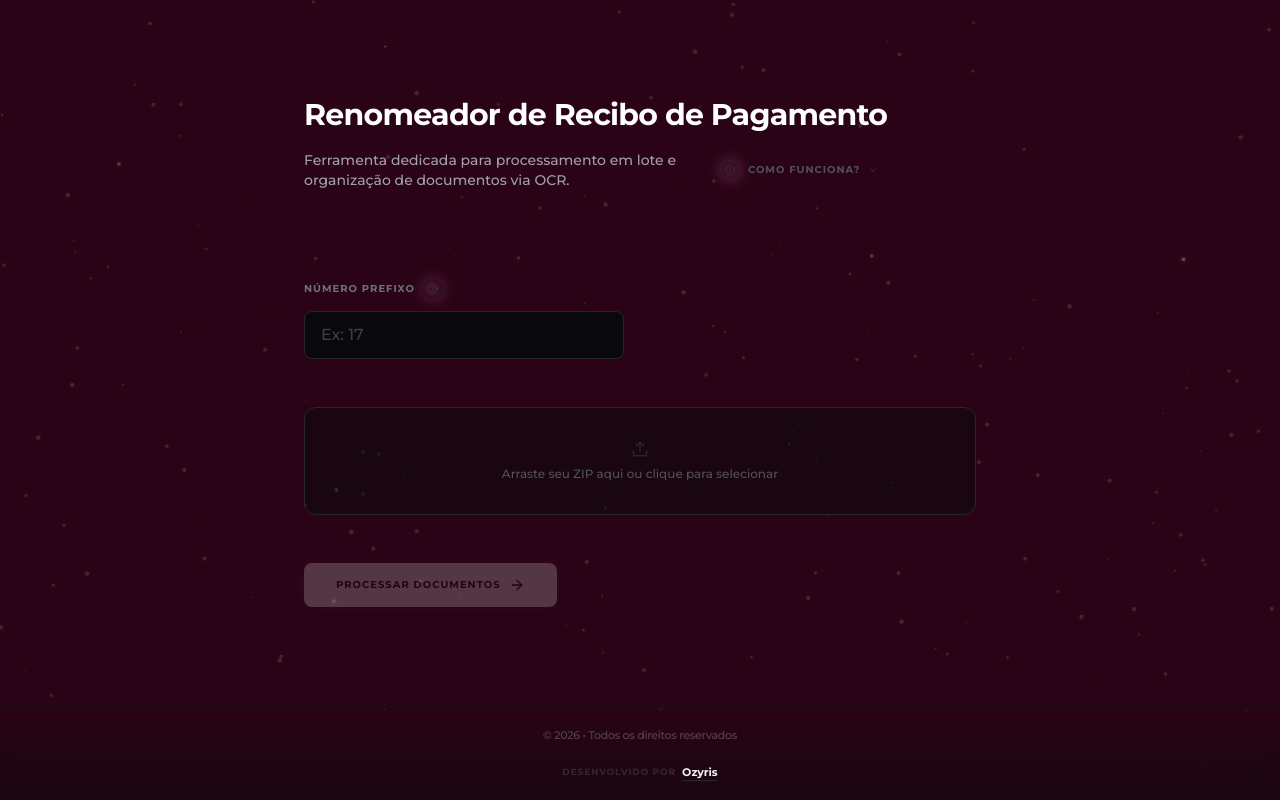
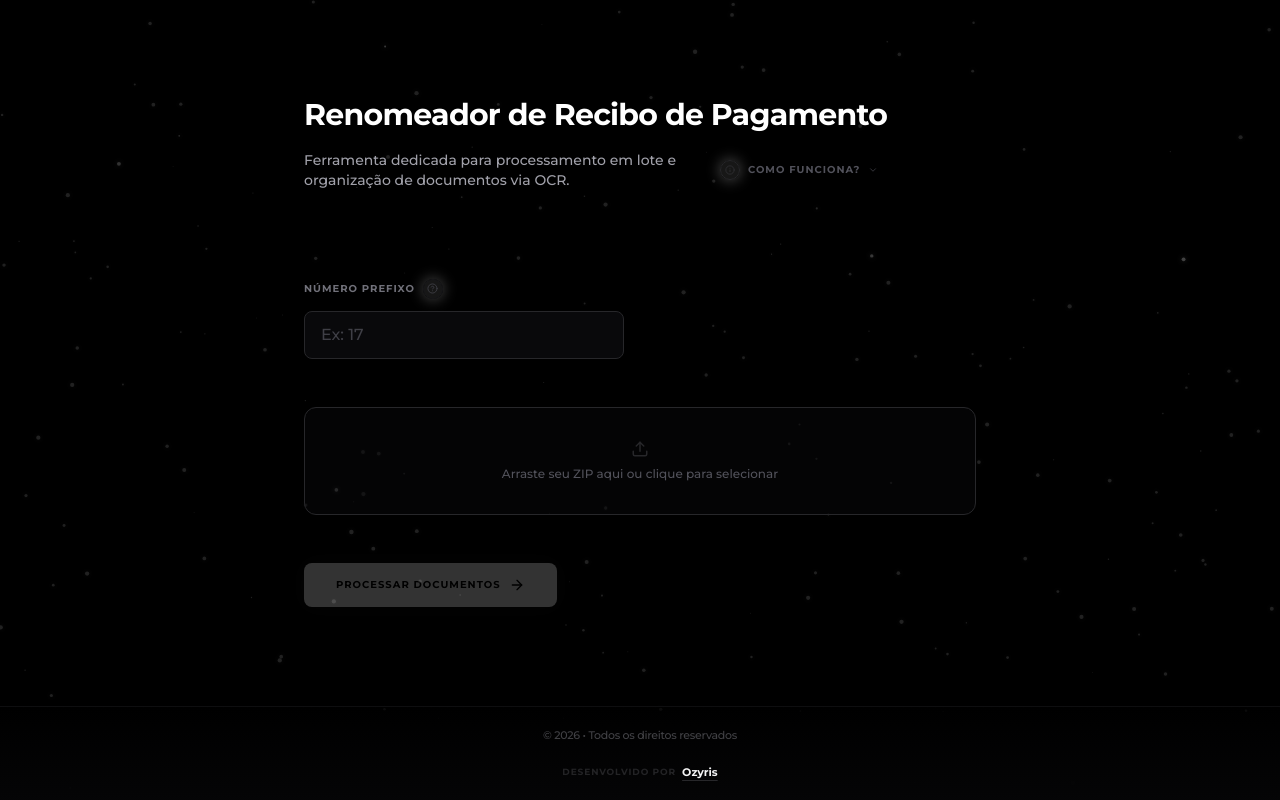
Before and after one commit to luisitcho/projeto-python-renomeador-pdf, a Next.js app: page / in a window 1280 px wide. Built offline with nearby package versions, Linux system fonts and the light colour scheme.

Commit message:
style: remove tema rosa do globals.css

```diff
--- a/src/app/globals.css
+++ b/src/app/globals.css
@@ -7,29 +7,25 @@
 /* Para voltar ao original, comente tudo dentro deste  */
 /* bloco ROSA e descomente o bloco PRETO abaixo.       */
 /* =================================================== */
-:root {
+/* :root {
   --background: #2a0416;
-  /* Fundo rosa/vinho ultra escuro */
   --foreground: #fdf2f8;
-  /* Texto claro e rosado */
   --glow-color: 244, 114, 182;
-  /* Efeito de brilho rosa vibrante (pink-400) */
   --btn-glow-opacity: 0.3;
   --card-glow-opacity: 0.1;
-}
-
+} */
 
 /* =================================================== */
 /* 🖤 TEMA PRETO ORIGINAL (Desativado)                 */
 /* =================================================== */
 
-/* :root {
+:root {
   --background: #000000;
   --foreground: #ffffff;
   --glow-color: 255, 255, 255;
   --btn-glow-opacity: 0.1;
   --card-glow-opacity: 0.02;
-} */
+}
 
 
 @keyframes animate-in {
```
